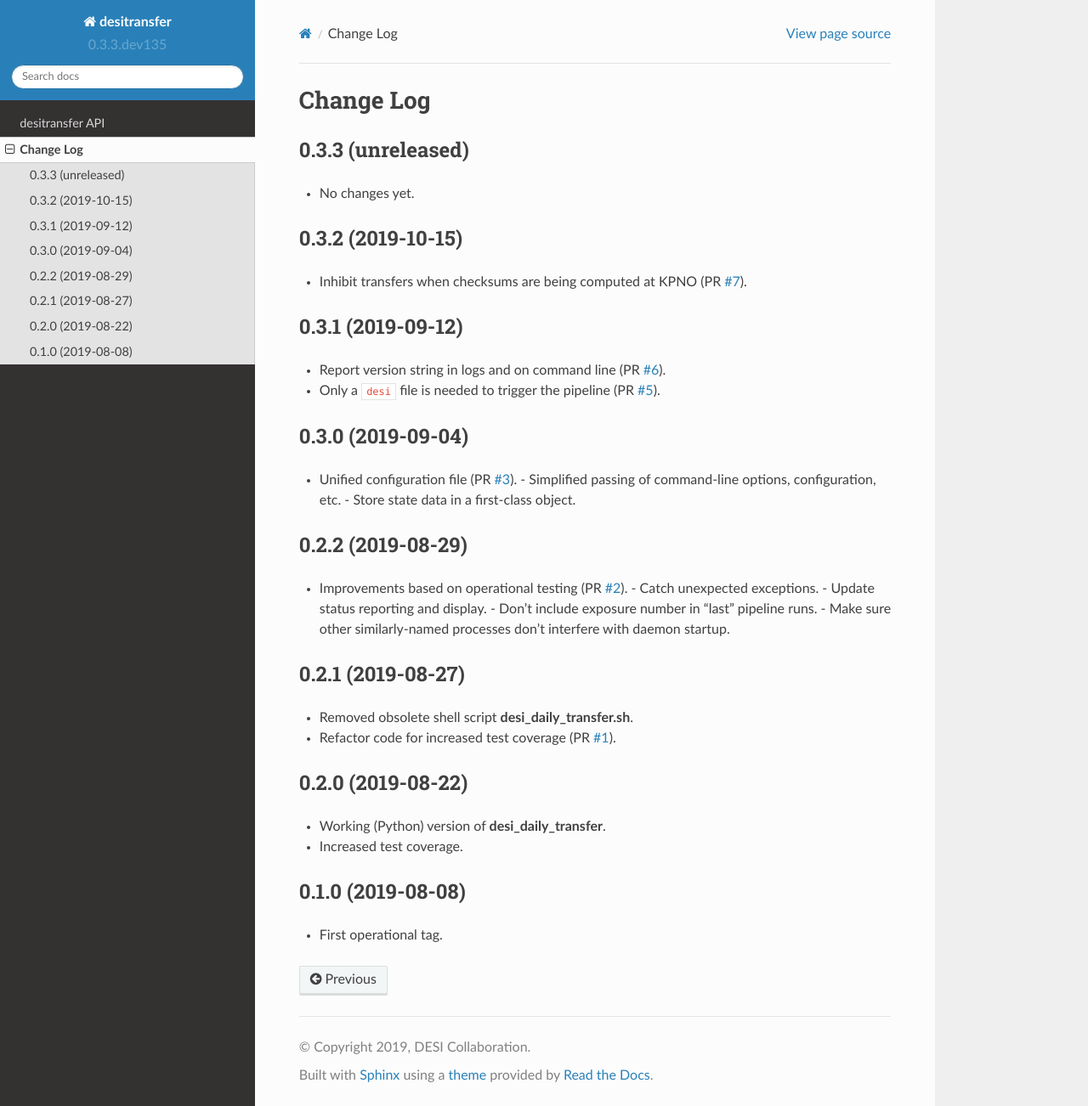
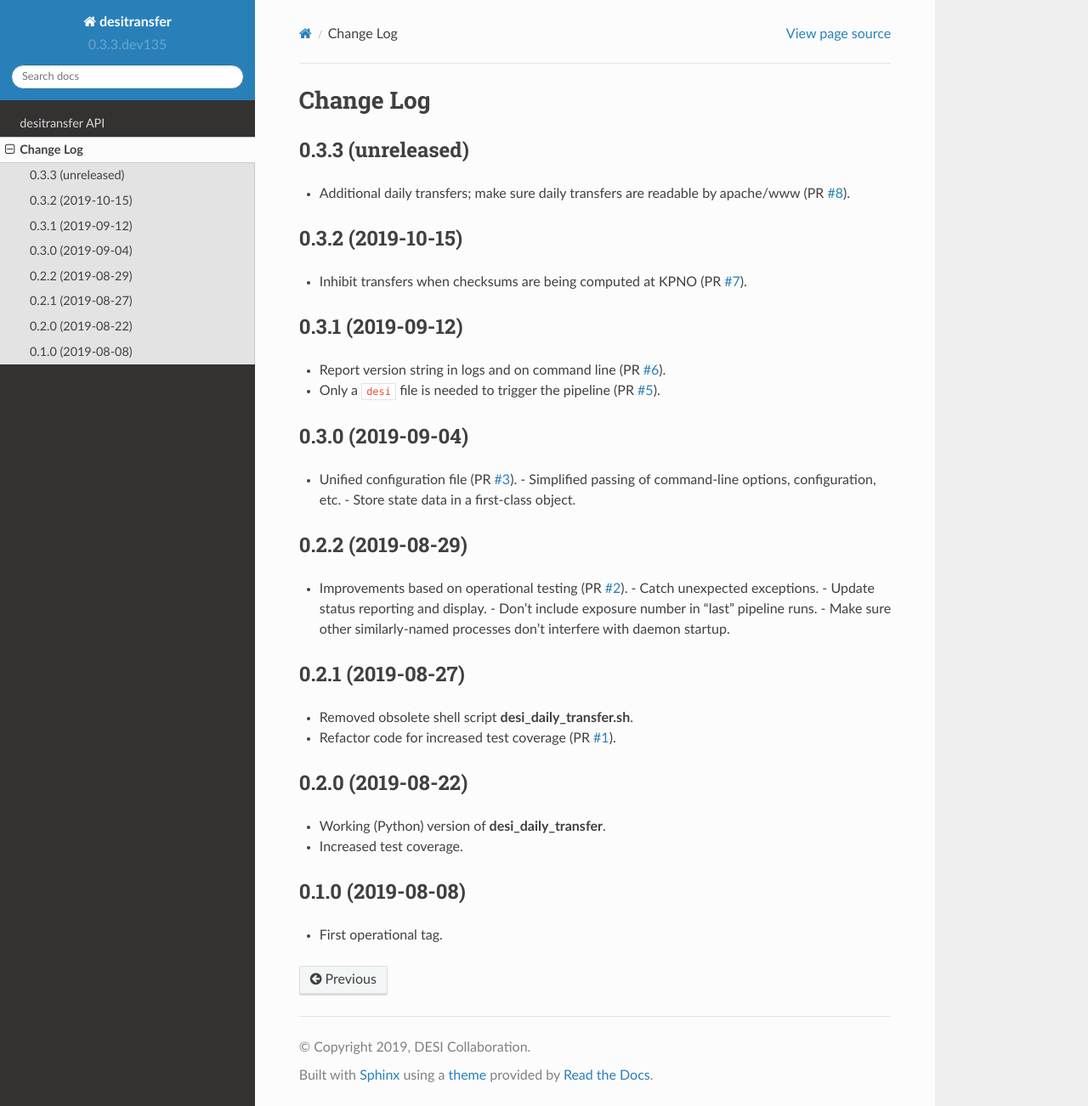
Before and after one commit to desihub/desitransfer, a Sphinx documentation site: the page built from doc/changes.rst, in a window 1280 px wide and 1302 px high. Shown: the whole window at 85% size. Built offline with Sphinx 7.4.7 and the Read the Docs theme 2.0.0, drawn with Linux system fonts in a browser that asks for light colours.

Commit message:
update change log

```diff
--- a/doc/changes.rst
+++ b/doc/changes.rst
@@ -5,7 +5,10 @@ Change Log
 0.3.3 (unreleased)
 ------------------
 
-* No changes yet.
+* Additional daily transfers; make sure daily transfers are readable by
+  apache/www (PR `#8`_).
+
+.. _`#8`: https://github.com/desihub/desitransfer/pull/8
 
 0.3.2 (2019-10-15)
 ------------------
```
